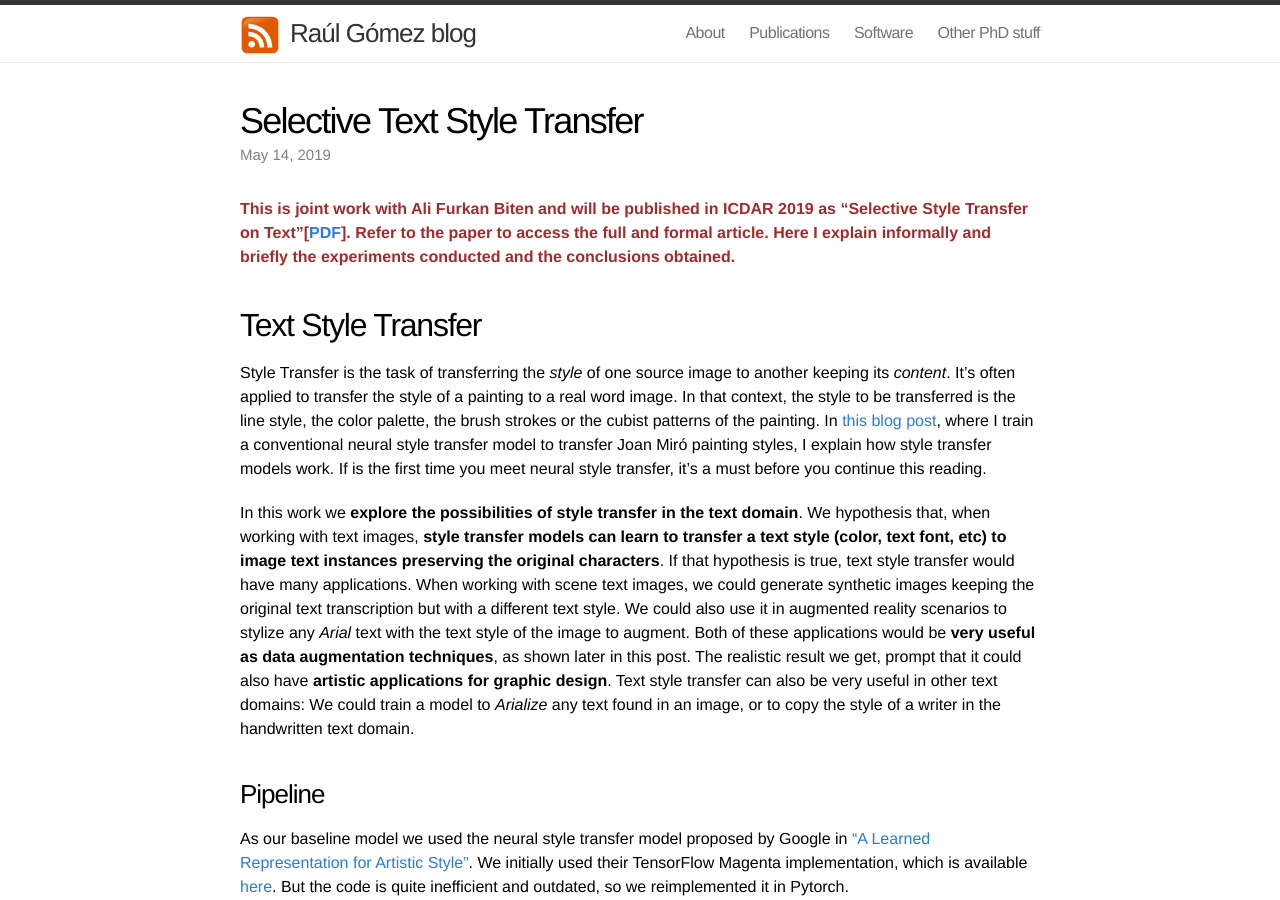
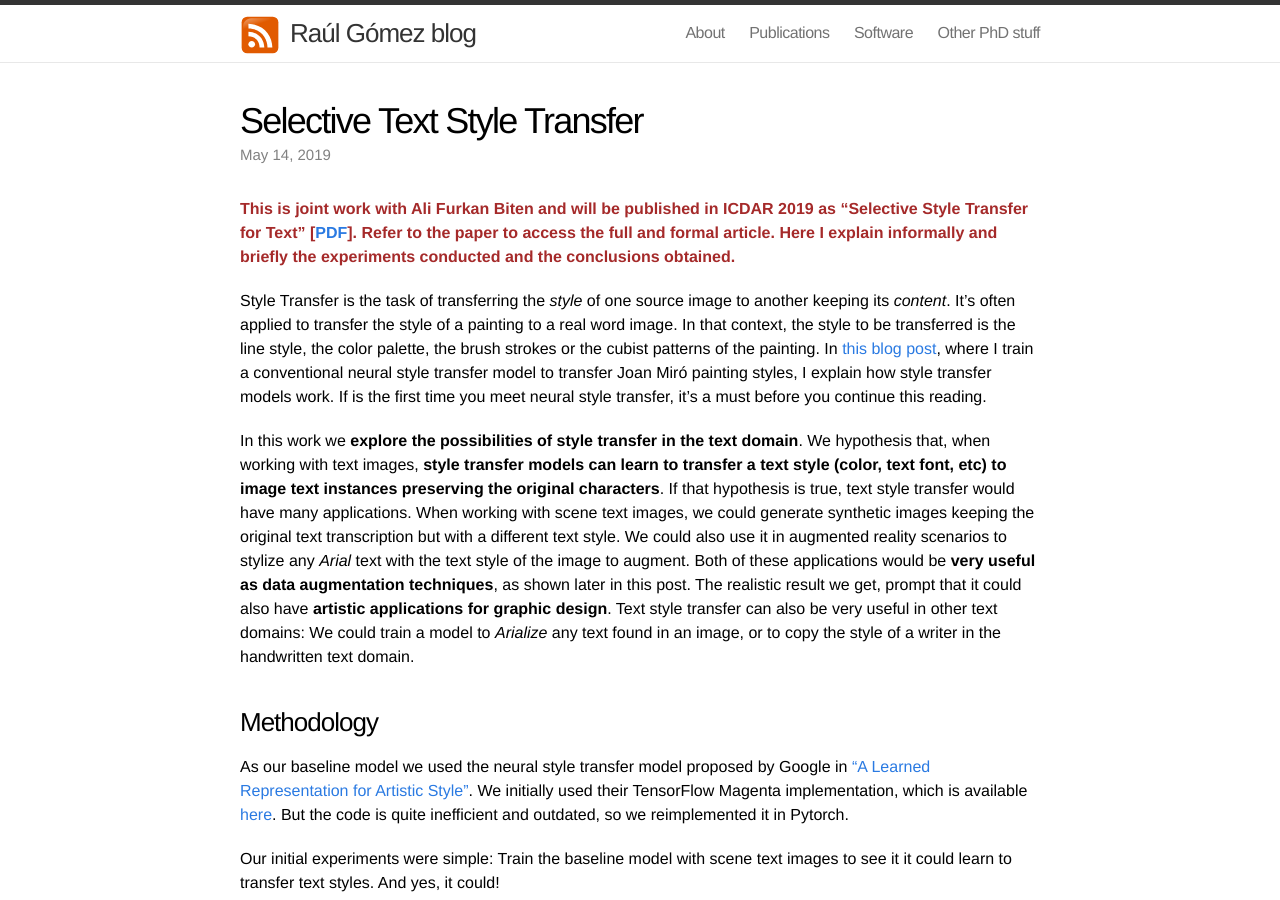
Before and after one commit to gombru/gombru.github.io, a Jekyll site: the page built from _posts/2019-05-14-text_style_transfer.markdown, in a window 1280 px wide and 900 px high. Built offline with Jekyll 4.4.1, drawn with Linux system fonts in a browser that asks for light colours; comment, search, counter and statistics services are not loaded; grey boxes are pictures that could not be loaded.

Commit message:
Text Style Transfer

```diff
--- a/_posts/2019-05-14-text_style_transfer.markdown
+++ b/_posts/2019-05-14-text_style_transfer.markdown
@@ -8,17 +8,17 @@ img: "/assets/text_style_transfer/intro.png"
 mathjax: false
 ---
 
-<span style="color:brown">**This is joint work with Ali Furkan Biten and will be published in ICDAR 2019 as "Selective Style Transfer on Text"[[PDF](https://arxiv.org/abs/1906.01466)].
+<span style="color:brown">**This is joint work with Ali Furkan Biten and will be published in ICDAR 2019 as "Selective Style Transfer for Text" [[PDF](https://arxiv.org/abs/1906.01466)].
 Refer to the paper to access the full and formal article. Here I explain informally and briefly the experiments conducted and the conclusions obtained.**</span>
 
-## Text Style Transfer
+
 Style Transfer is the task of transferring the *style* of one source image to another keeping its *content*. It's often applied to transfer the style of a painting to a real word image. In that context, the style to be transferred is the line style, the color palette, the brush strokes or the cubist patterns of the painting. In [this blog post](https://gombru.github.io/2019/01/14/miro_styletransfer_deepdream/), where I train a conventional neural style transfer model to transfer Joan Miró painting styles, I explain how style transfer models work. If is the first time you meet neural style transfer, it's a must before you continue this reading.
 
 
 In this work we **explore the possibilities of style transfer in the text domain**. We hypothesis that, when working with text images, **style transfer models can learn to transfer a text style (color, text font, etc) to image text instances preserving the original characters**. If that hypothesis is true, text style transfer would have many applications. When working with scene text images, we could generate synthetic images keeping the original text transcription but with a different text style. We could also use it in augmented reality scenarios to stylize any *Arial* text with the text style of the image to augment. Both of these applications would be **very useful as data augmentation techniques**, as shown later in this post. The realistic result we get, prompt that it could also have **artistic applications for graphic design**.
 Text style transfer can also be very useful in other text domains: We could train a model to *Arialize* any text found in an image, or to copy the style of a writer in the handwritten text domain.
 
-### Pipeline
+### Methodology
 As our baseline model we used the neural style transfer model proposed by Google in ["A Learned Representation for Artistic Style"](https://arxiv.org/abs/1610.07629). We initially used their TensorFlow Magenta implementation, which is available [here](https://github.com/tensorflow/magenta/tree/master/magenta/models/image_stylization). But the code is quite inefficient and outdated, so we reimplemented it in Pytorch.
 
 Our initial experiments were simple: Train the baseline model with scene text images to see it it could learn to transfer text styles. And yes, it could!
```
